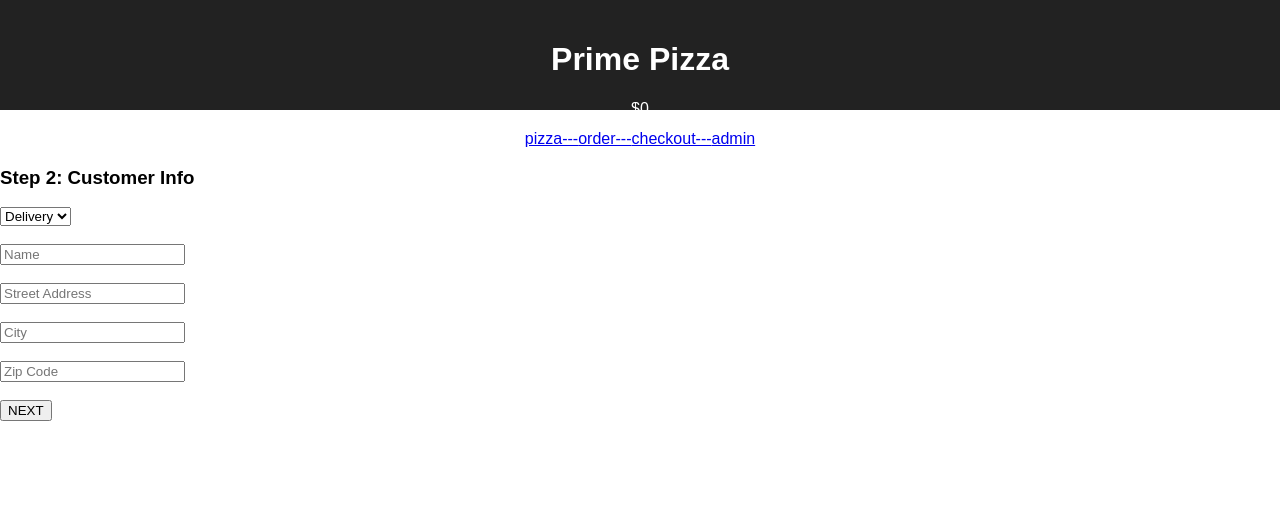
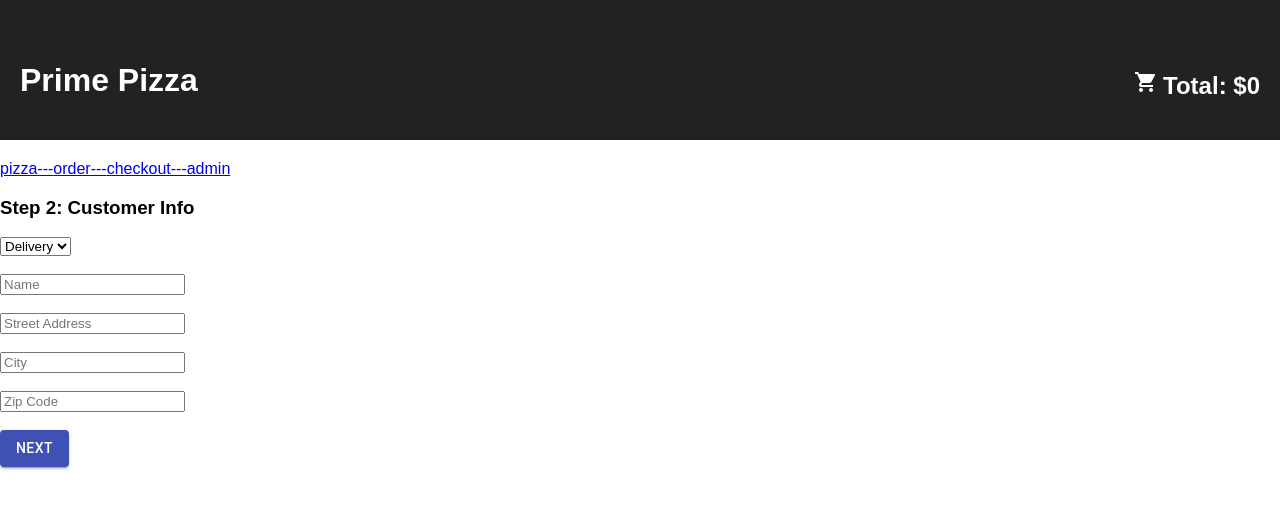
Before and after one commit to NateMacLaurin/redux-pizza-parlor, a React (Create React App) app: page / in a window 1280 px wide. Both pictures are taken after a click on the button "NEXT". Shown: the top 508 px of the page. Built offline with nearby package versions, Linux system fonts and the light colour scheme; no server answers.

Commit message:
adds button and grid styling

```diff
--- a/package.json
+++ b/package.json
@@ -4,6 +4,8 @@
   "private": true,
   "proxy": "http://localhost:5000",
   "dependencies": {
+    "@material-ui/core": "^4.11.2",
+    "@material-ui/icons": "^4.11.2",
     "axios": "^0.21.1",
     "pg": "^8.2.1",
     "react": "^17.0.1",
--- a/src/components/App/App.css
+++ b/src/components/App/App.css
@@ -1,10 +1,13 @@
-.App {
+/* .App {
   text-align: center;
-}
+} */
 
 .App-header {
+  display: flex;
+  align-items: flex-end;
+  justify-content: space-between;
   background-color: #222;
-  height: 70px;
+  height: 100px;
   padding: 20px;
   color: white;
   margin-bottom: 20px;
@@ -24,6 +27,11 @@
   text-align: left;
 }
 
+/* .cartTotal {
+  position: relative;
+  left: 43%;
+} */
+
 /* .pizzaTable {
   text-align: center;
 } */
--- a/src/components/App/App.jsx
+++ b/src/components/App/App.jsx
@@ -8,6 +8,7 @@ import Checkout from '../Checkout/Checkout.jsx';
 import Admin from '../Admin/Admin.jsx';
 import {useEffect} from 'react'
 import {useDispatch, useSelector} from 'react-redux'
+import ShoppingCart from '@material-ui/icons/ShoppingCart'
 
 function App() {
 
@@ -42,7 +43,7 @@ function App() {
     <div className='App'>
       <header className='App-header'>
         <h1 className='App-title'>Prime Pizza</h1>
-        <div className='cartTotal'>${getCartTotal()}</div>
+        <h2 className='cartTotal'><ShoppingCart style={{marginRight: 5 }}/>Total: ${getCartTotal()}</h2>
       </header>
       <nav><Link to="/pizza">pizza---</Link><Link to="/order">order---</Link><Link to="/checkout">checkout---</Link><Link to="/admin">admin</Link></nav>
       {/*<img src='images/pizza_photo.png' />
--- a/src/components/Checkout/Checkout.jsx
+++ b/src/components/Checkout/Checkout.jsx
@@ -1,5 +1,6 @@
 import { useHistory } from 'react-router-dom';
 import { useSelector } from 'react-redux'
+import Button from '@material-ui/core/Button'
 
 const Checkout = () => {
 
@@ -19,8 +20,6 @@ const Checkout = () => {
     return (
         <>
             <h3>Welcome to Checkout Page</h3>
-            <button onClick={handleReturn}>FLEE YOU FOOLS</button>
-
 
             <div className="customerInfo">
                 <ul>
@@ -42,6 +41,7 @@ const Checkout = () => {
                         <tr key={pizza.id}><td>{pizza.name}</td><td>{pizza.price}</td></tr>)}
                 </tbody>
             </table>
+            <Button variant='contained' color='primary' onClick={handleReturn}>CHECKOUT</Button>
         </>
     )
 }
--- a/src/components/CustomerForm/CustomerForm.jsx
+++ b/src/components/CustomerForm/CustomerForm.jsx
@@ -1,6 +1,7 @@
 import { useState } from 'react';
 import { useDispatch } from 'react-redux'
 import { useHistory } from 'react-router-dom'
+import Button from '@material-ui/core/Button'
 
 function CustomerForm(params) {
 
@@ -80,7 +81,7 @@ function CustomerForm(params) {
                     />
                 </div>
                 <br />
-                <button className="formBtn" onSubmit={handleNext}>NEXT</button>
+                <Button variant='contained' color='primary' onClick={handleNext}>NEXT</Button>
             </form>
 
         </>
--- /dev/null
+++ b/src/components/PizzaItem/PizzaItem.css
@@ -0,0 +1,23 @@
+/* .pizzaItem {
+    height: 100%;
+    width: 300px;
+    margin: 10px;
+}
+
+
+img {
+    width: 300px;
+} */
+
+.descriptionContainer {
+    display: flex;
+    justify-content: center;
+    align-items: center;
+    height: 300px;
+    width: 300px;
+}
+
+Button {
+    position: relative;
+    left: 80%;
+}
--- a/src/components/PizzaItem/PizzaItem.jsx
+++ b/src/components/PizzaItem/PizzaItem.jsx
@@ -1,35 +1,39 @@
 import { useState } from 'react'
 import { useDispatch } from 'react-redux'
+import Grid from '@material-ui/core/Grid'
+import Button from '@material-ui/core/Button'
 
 
-const PizzaItem = ({pizza}) => {
+const PizzaItem = ({ pizza }) => {
 
     const dispatch = useDispatch()
     const [isAdded, setIsAdded] = useState(false)
 
     const toggleCartStatus = () => {
         if (!isAdded) {
-            dispatch({ type: 'ADD_TO_ORDER', payload: pizza})
+            dispatch({ type: 'ADD_TO_ORDER', payload: pizza })
         } else if (isAdded) {
-            dispatch({ type: 'REM_FROM_ORDER', payload: pizza})
+            dispatch({ type: 'REM_FROM_ORDER', payload: pizza })
         }
         setIsAdded(!isAdded)
     }
 
     return (
+        <Grid item xs={4}>
             <div className="pizzaItemContainer">
-            <img src={pizza.image_path} alt={pizza.description}/>
+                <img src={pizza.image_path} alt={pizza.description} />
                 <div className="descriptionContainer">
                     <h2>{pizza.name}</h2>
                     <p>{pizza.description}</p>
                     <p>{pizza.price}</p>
                 </div>
                 {isAdded ?
-                <button onClick={toggleCartStatus}>REMOVE</button> :
-                <button onClick={toggleCartStatus}>ADD</button>}
+                    <Button variant='outlined' color='secondary' onClick={toggleCartStatus}>REMOVE</Button> :
+                    <Button variant='outlined' color='secondary' onClick={toggleCartStatus}>ADD</Button>}
 
 
             </div>
+        </Grid>
     )
 }
 
--- a/src/components/PizzaList/PizzaList.jsx
+++ b/src/components/PizzaList/PizzaList.jsx
@@ -1,6 +1,8 @@
 import PizzaItem from '../PizzaItem/PizzaItem'
 import { useSelector } from 'react-redux'
 import { useHistory } from 'react-router-dom'
+import Grid from '@material-ui/core/Grid'
+import Button from '@material-ui/core/Button'
 
 const PizzaList = () => {
 
@@ -12,14 +14,17 @@ const PizzaList = () => {
         history.push('/order')
     }
 
-    return(
+    return (
         <>
-        <div className="pizzaList">
-            {pizzas.map((pizza) => (
-                <PizzaItem key={pizza.id} pizza={pizza}/>
-            ))}
-        </div>
-        <button onClick={handleNext}>NEXT</button>
+            <div className="pizzaList">
+                <Grid container spacing={3}>
+                    {pizzas.map((pizza) => (
+                        <PizzaItem key={pizza.id} pizza={pizza} />
+                    ))}
+                </Grid>
+            </div>
+
+            <Button variant='contained' color='primary' onClick={handleNext}>NEXT</Button>
         </>
     )
 }
```
Also changed, not shown: 1 other file (tests, documents, lock files or other folders). Lines whose indentation alone changed are shown as unchanged.
